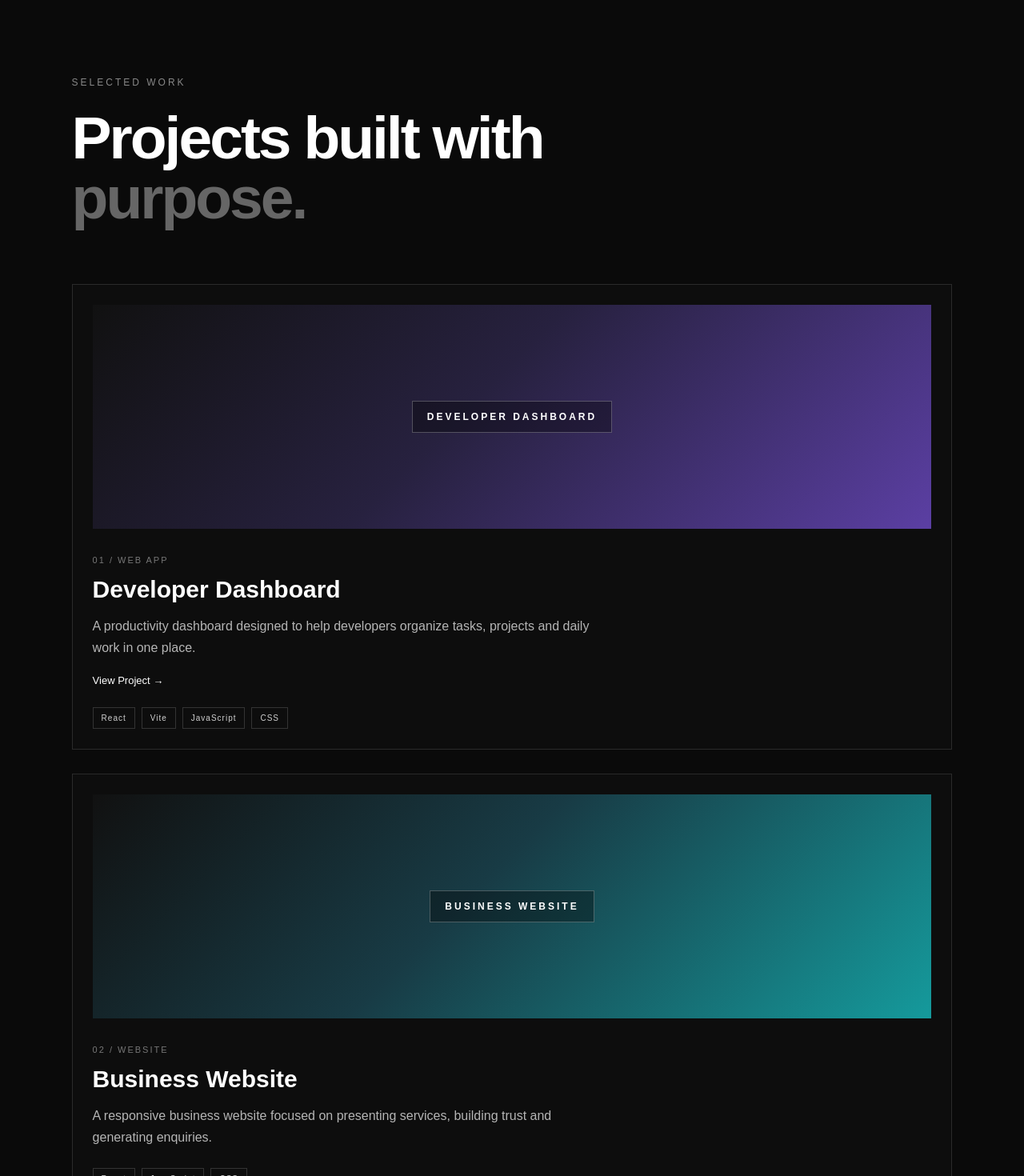
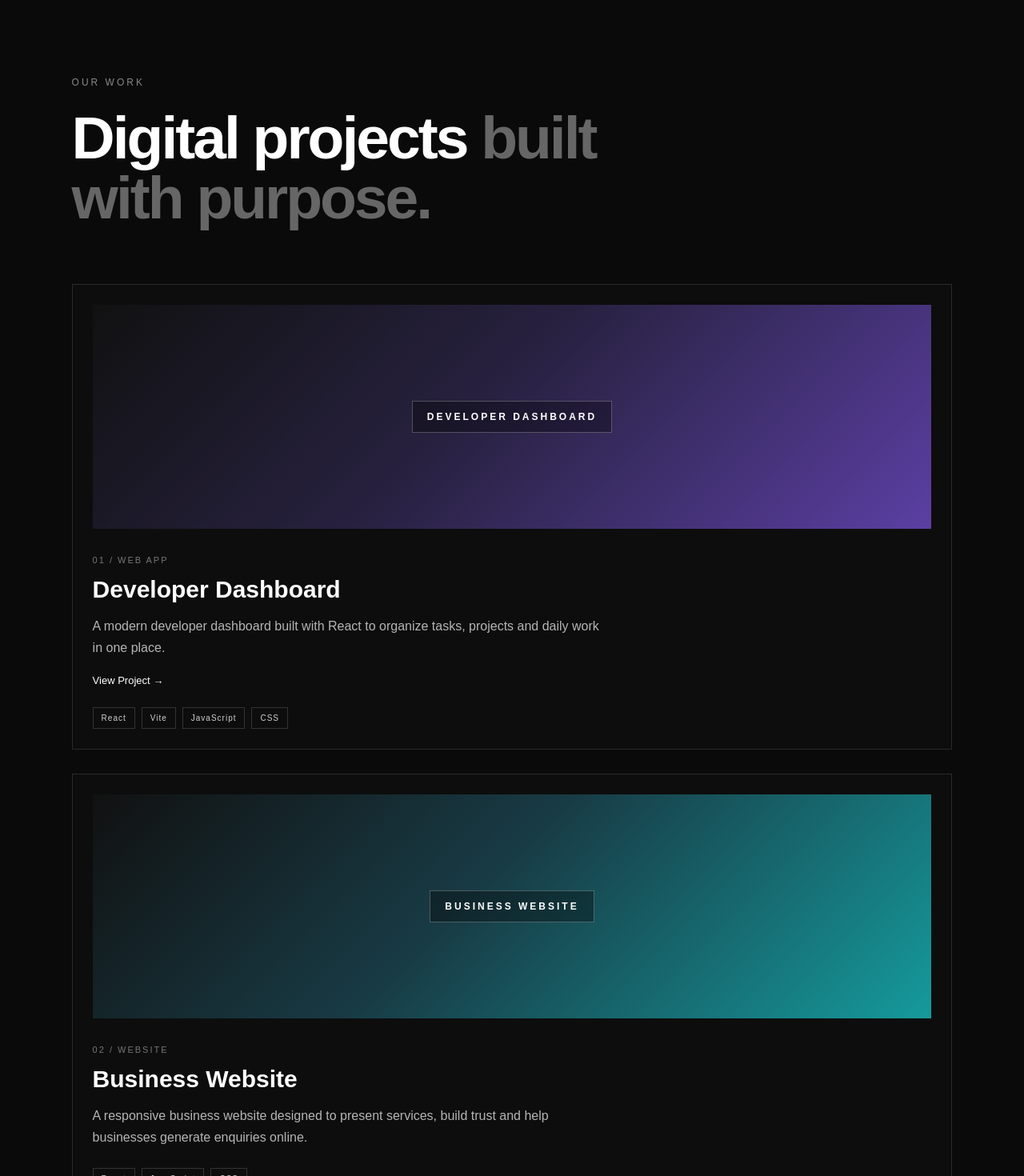
Before and after one commit to palakpalak969-pixel/aryaox-, a React (Vite) app: page / in a window 1280 px wide. Shown: the part 2000-3470 px from the top of the page at 80% size. Built offline with nearby package versions, Linux system fonts and the light colour scheme.

Commit message:
Improve work section SEO content

```diff
--- a/src/App.jsx
+++ b/src/App.jsx
@@ -125,16 +125,16 @@ function App() {
         </div>
       </section>
 
-      {/* SELECTED WORK */}
+      {/* OUR WORK */}
 
 <section className="work" id="work">
   <div className="section-heading">
-    <p className="eyebrow">SELECTED WORK</p>
+    <p className="eyebrow">OUR WORK</p>
 
-    <h2>
-      Projects built with
-      <span> purpose.</span>
-    </h2>
+   <h2>
+  Digital projects
+  <span> built with purpose.</span>
+</h2>
   </div>
 
   <div className="work-grid">
@@ -152,9 +152,11 @@ function App() {
 
           <h3>Developer Dashboard</h3>
 
-          <p>
-            A productivity dashboard designed to help developers
-            organize tasks, projects and daily work in one place.
+
+            <p>
+  A modern developer dashboard built with React to organize
+  tasks, projects and daily work in one place.
+
           </p>
 
           <a
@@ -195,10 +197,10 @@ function App() {
 
           <h3>Business Website</h3>
 
-          <p>
-            A responsive business website focused on presenting
-            services, building trust and generating enquiries.
-          </p>
+         <p>
+  A responsive business website designed to present services,
+  build trust and help businesses generate enquiries online.
+</p>
 
           <div className="tech-stack">
             <span>React</span>
```
